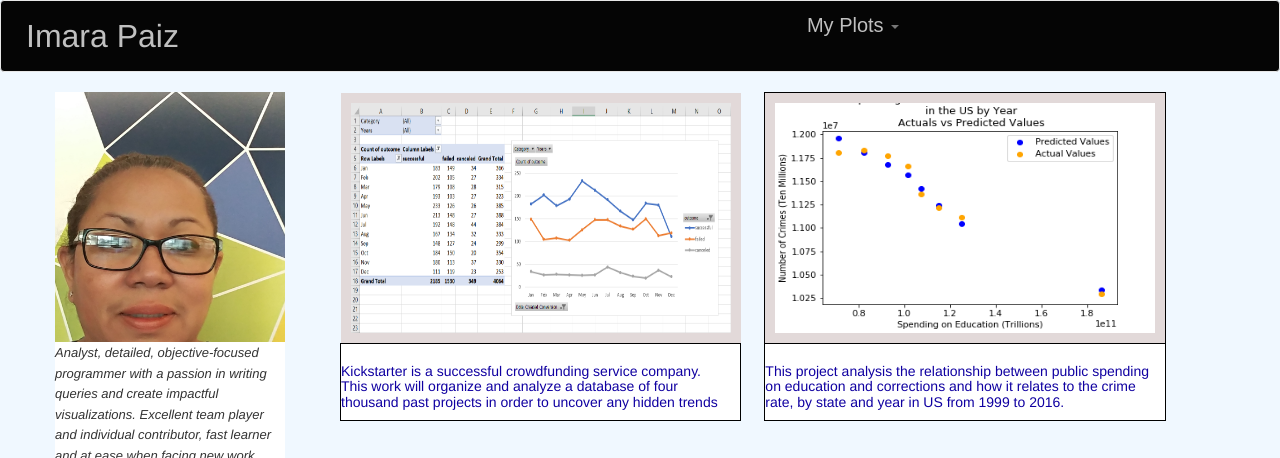
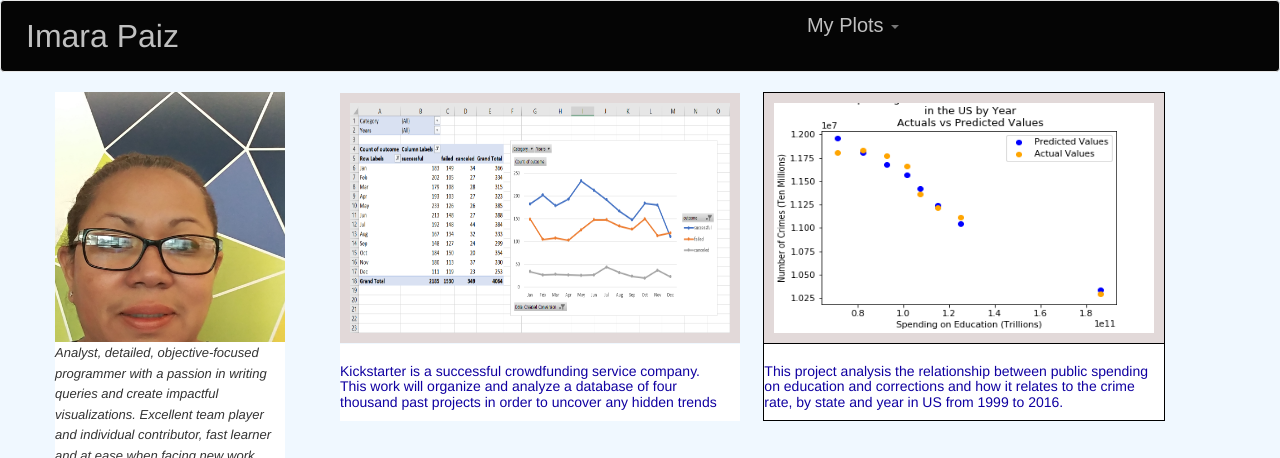
Before and after one commit to imarap/imara_profile, a plain HTML site: page index.html in a window 1280 px wide. Shown: the top 458 px of the page. Drawn offline with nearby package versions, Linux system fonts and the light colour scheme.

Commit message:
Update index.html

```diff
--- a/index.html
+++ b/index.html
@@ -108,7 +108,7 @@
                         </td>
                         </tr>
                         <tr>
-                        <td width="400" style="border:1px solid black" bgcolor="#ffffff">
+                        <td width="400" bgcolor="#ffffff">
                         <h3>Kickstarter is a successful crowdfunding service company.<br>
                             This work will organize and analyze a database of four <br>
                             thousand past projects in order to uncover any hidden trends</h3>
```
